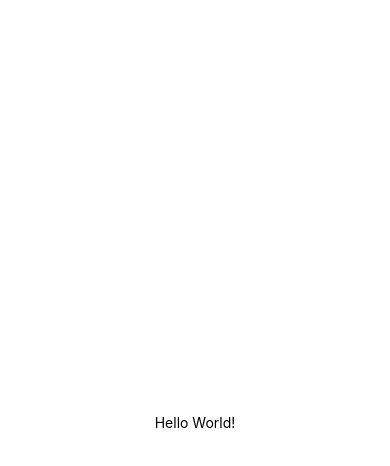
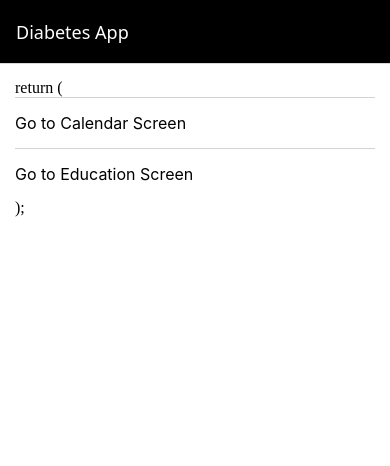
Before and after one commit to farhans063/diabetesApp, a React Native app: screen /HomeScreen in a window 390 px wide. Shown: the top 466 px of the page. Built offline with nearby package versions, Linux system fonts and the light colour scheme.

Commit message:
Creating some screens (#1)

```diff
--- a/App.js
+++ b/App.js
@@ -1,26 +1,43 @@
-import { StatusBar } from "expo-status-bar";
-import { StyleSheet, Text, View } from "react-native";
+import { NavigationContainer } from "@react-navigation/native";
+import { createNativeStackNavigator } from "@react-navigation/native-stack";
+import HomeScreen from "./src/components/screens/HomeScreen";
+import CalendarScreen from "./src/components/screens/CalendarScreen";
+import EducationScreen from "./src/components/screens/EducationScreen";
+
+const Stack = createNativeStackNavigator();
 
 export const App = () => {
   // Initialisations
-  // States
+  // State
   // Handlers
   // View
   return (
-    <View style={styles.container}>
-      <Text>Hello World!</Text>
-      <StatusBar style="auto" />
-    </View>
+    <NavigationContainer>
+      <Stack.Navigator
+        initialRouteName="HomeScreen"
+        screenOptions={{
+          headerStyle: { backgroundColor: "black" },
+          headerTintColor: "white",
+        }}
+      >
+        <Stack.Screen
+          name="HomeScreen"
+          component={HomeScreen}
+          options={{ title: "Diabetes App" }}
+        />
+        <Stack.Screen
+          name="CalendarScreen"
+          component={CalendarScreen}
+          options={{ title: "Calendar" }}
+        />
+        <Stack.Screen
+          name="EducationScreen"
+          component={EducationScreen}
+          options={{ title: "Learn about Diabetes" }}
+        />
+      </Stack.Navigator>
+    </NavigationContainer>
   );
 };
 
-const styles = StyleSheet.create({
-  container: {
-    flex: 1,
-    backgroundColor: "#fff",
-    alignItems: "center",
-    justifyContent: "center",
-  },
-});
-
 export default App;
--- a/package.json
+++ b/package.json
@@ -9,10 +9,11 @@
     "web": "expo start --web"
   },
   "dependencies": {
-    "expo": "~52.0.28",
+    "@react-navigation/native-stack": "^7.2.0",
+    "expo": "~52.0.33",
     "expo-status-bar": "~2.0.1",
     "react": "18.3.1",
-    "react-native": "0.76.6"
+    "react-native": "0.76.7"
   },
   "devDependencies": {
     "@babel/core": "^7.20.0"
--- /dev/null
+++ b/src/components/layout/Screen.js
@@ -0,0 +1,25 @@
+import { StatusBar } from "expo-status-bar";
+import { StyleSheet, View } from "react-native";
+
+const Screen = ({ children }) => {
+  // Initialisations
+  // State
+  // Handlers
+  // View
+  return (
+    <View style={styles.screen}>
+      {children}
+      <StatusBar style="light" />
+    </View>
+  );
+};
+
+const styles = StyleSheet.create({
+  screen: {
+    flex: 1,
+    padding: 15,
+    backgroundColor: "#fff",
+  },
+});
+
+export default Screen;
--- /dev/null
+++ b/src/components/screens/CalendarScreen.js
@@ -0,0 +1,18 @@
+import { StyleSheet, Text } from "react-native";
+import Screen from "../layout/Screen";
+
+const CalendarScreen = () => {
+  // Initialisations
+  // State
+  // Handlers
+  // View
+  return (
+    <Screen>
+      <Text>Calendar Screen</Text>
+    </Screen>
+  );
+};
+
+const styles = StyleSheet.create({});
+
+export default CalendarScreen;
--- /dev/null
+++ b/src/components/screens/EducationScreen.js
@@ -0,0 +1,18 @@
+import { StyleSheet, Text } from "react-native";
+import Screen from "../layout/Screen";
+
+const EducationScreen = () => {
+  // Initialisations
+  // State
+  // Handlers
+  // View
+  return (
+    <Screen>
+      <Text>Education Screen</Text>
+    </Screen>
+  );
+};
+
+const styles = StyleSheet.create({});
+
+export default EducationScreen;
--- /dev/null
+++ b/src/components/screens/HomeScreen.js
@@ -0,0 +1,42 @@
+import { Pressable, ScrollView, StyleSheet, Text, View } from "react-native";
+import Screen from "../layout/Screen";
+
+const HomeScreen = ({ navigation }) => {
+  // Initialisations
+  // State
+
+  // Handlers
+  const goToCalendarScreen = () => navigation.navigate("CalendarScreen");
+  const goToEducationScreen = () => navigation.navigate("EducationScreen");
+
+  // View
+  return (
+    <Screen>
+      <View>
+        <ScrollView>
+          return (
+          <Pressable onPress={goToCalendarScreen} style={styles.item}>
+            <Text style={styles.text}>Go to Calendar Screen</Text>
+          </Pressable>
+          <Pressable onPress={goToEducationScreen} style={styles.item}>
+            <Text style={styles.text}>Go to Education Screen</Text>
+          </Pressable>
+          );
+        </ScrollView>
+      </View>
+    </Screen>
+  );
+};
+
+const styles = StyleSheet.create({
+  item: {
+    paddingVertical: 15,
+    borderTopWidth: 1,
+    borderColor: "lightgrey",
+  },
+  text: {
+    fontSize: 16,
+  },
+});
+
+export default HomeScreen;
```
Also changed, not shown: 1 other file (tests, documents, lock files or other folders).
